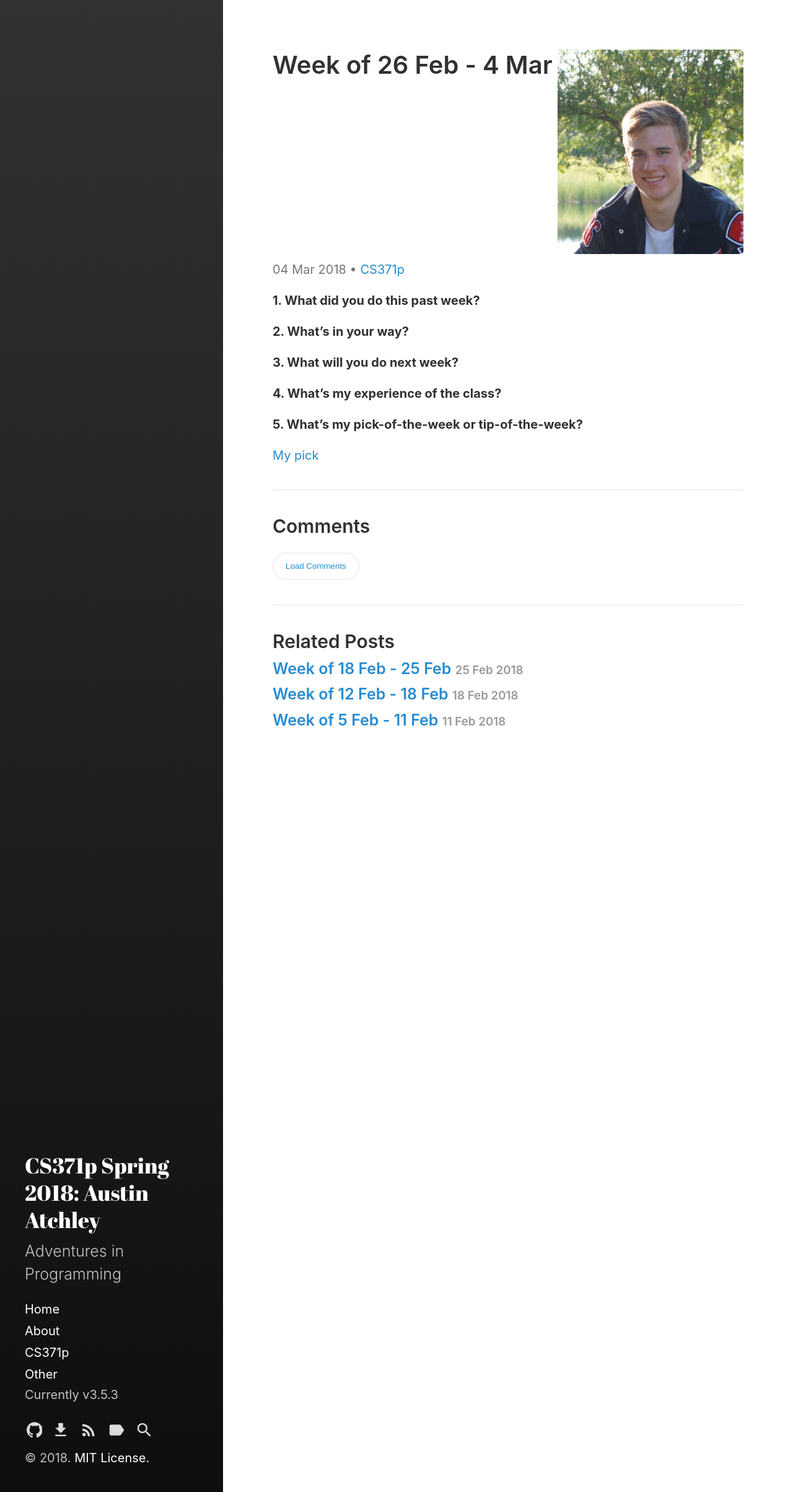
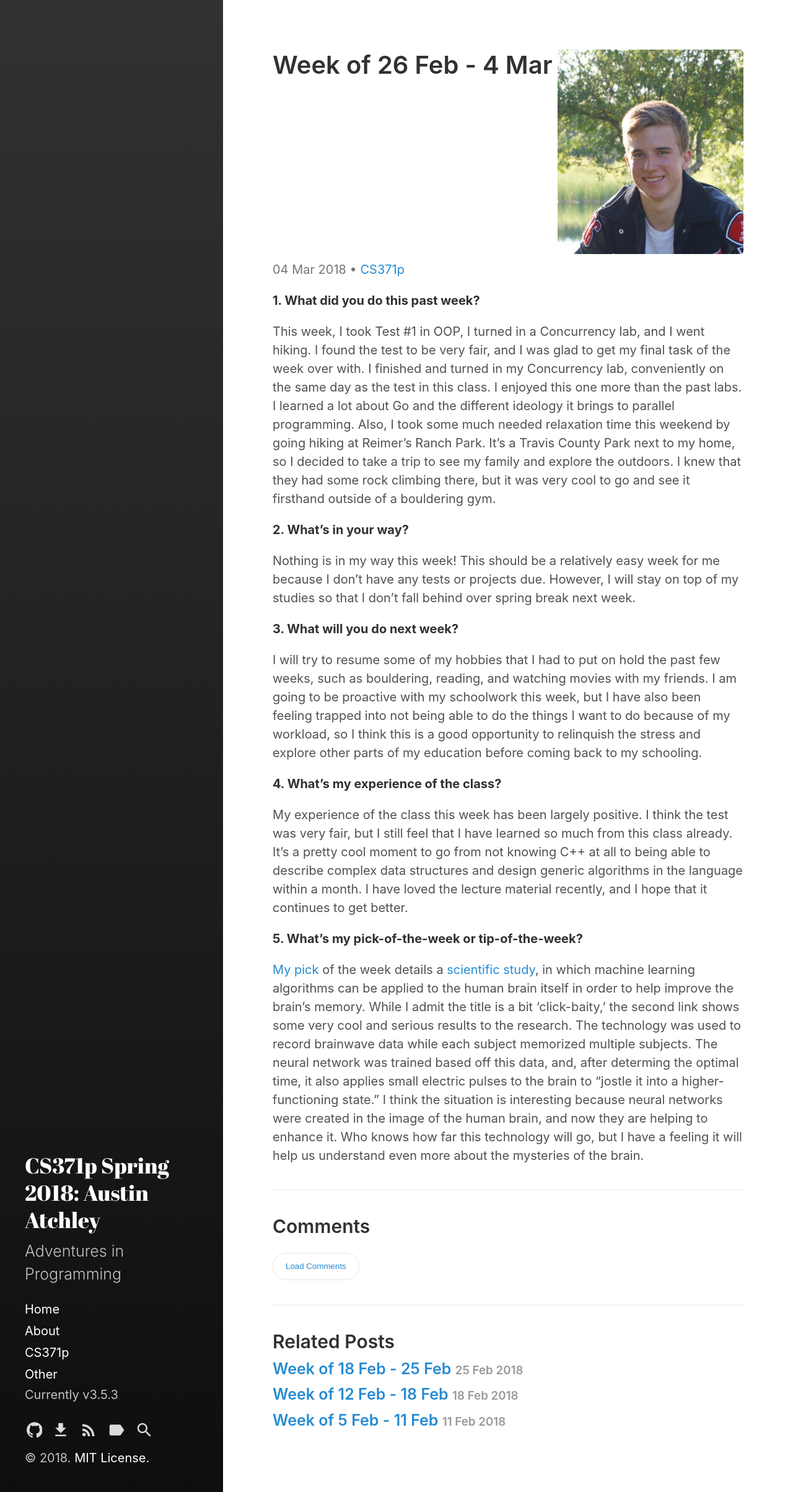
Before and after one commit to austinatchley/austinatchley.github.io, a Jekyll site: the page built from _posts/2018-03-04-oop.md, in a window 1280 px wide. Shown: the whole page at 62% size. Built offline with Jekyll 4.4.1, drawn with Linux system fonts in a browser that asks for light colours.

Commit message:
Finished Mar 4 post

```diff
--- a/_posts/2018-03-04-oop.md
+++ b/_posts/2018-03-04-oop.md
@@ -6,16 +6,20 @@ category: CS371p
 
 __1. What did you do this past week?__
 
+This week, I took Test #1 in OOP, I turned in a Concurrency lab, and I went hiking. I found the test to be very fair, and I was glad to get my final task of the week over with. I finished and turned in my Concurrency lab, conveniently on the same day as the test in this class. I enjoyed this one more than the past labs. I learned a lot about Go and the different ideology it brings to parallel programming. Also, I took some much needed relaxation time this weekend by going hiking at Reimer's Ranch Park. It's a Travis County Park next to my home, so I decided to take a trip to see my family and explore the outdoors. I knew that they had some rock climbing there, but it was very cool to go and see it firsthand outside of a bouldering gym.
 
 __2. What's in your way?__
 
+Nothing is in my way this week! This should be a relatively easy week for me because I don't have any tests or projects due. However, I will stay on top of my studies so that I don't fall behind over spring break next week.
 
  __3. What will you do next week?__
 
+I will try to resume some of my hobbies that I had to put on hold the past few weeks, such as bouldering, reading, and watching movies with my friends. I am going to be proactive with my schoolwork this week, but I have also been feeling trapped into not being able to do the things I want to do because of my workload, so I think this is a good opportunity to relinquish the stress and explore other parts of my education before coming back to my schooling.
 
 __4. What's my experience of the class?__
 
+My experience of the class this week has been largely positive. I think the test was very fair, but I still feel that I have learned so much from this class already. It's a pretty cool moment to go from not knowing C++ at all to being able to describe complex data structures and design generic algorithms in the language within a month. I have loved the lecture material recently, and I hope that it continues to get better.
 
 __5. What's my pick-of-the-week or tip-of-the-week?__
 
-[My pick]()
+[My pick](https://www.wired.com/story/ml-brain-boost/) of the week details a [scientific study](https://www.nature.com/articles/s41467-017-02753-0), in which machine learning algorithms can be applied to the human brain itself in order to help improve the brain's memory. While I admit the title is a bit 'click-baity,' the second link shows some very cool and serious results to the research. The technology was used to record brainwave data while each subject memorized multiple subjects. The neural network was trained based off this data, and, after determing the optimal time, it also applies small electric pulses to the brain to "jostle it into a higher-functioning state." I think the situation is interesting because neural networks were created in the image of the human brain, and now they are helping to enhance it. Who knows how far this technology will go, but I have a feeling it will help us understand even more about the mysteries of the brain.
```
